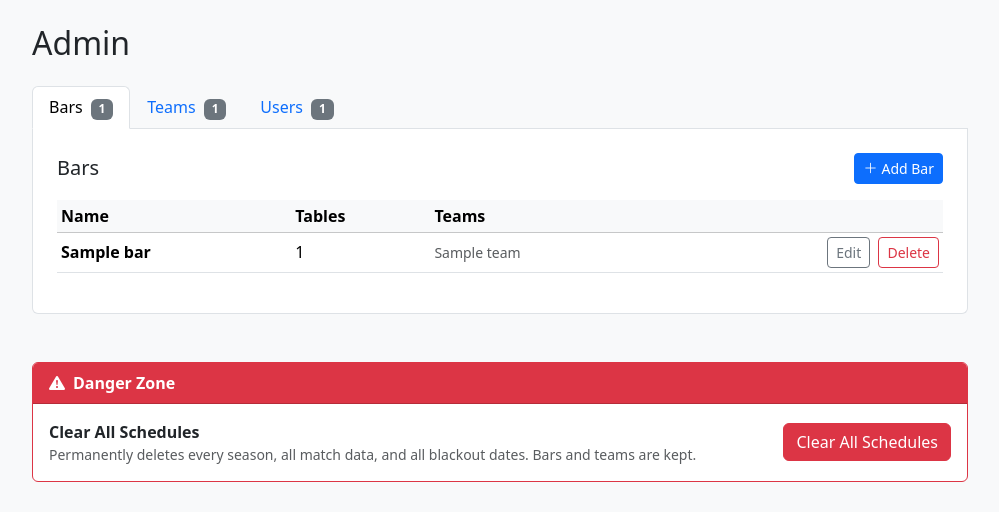
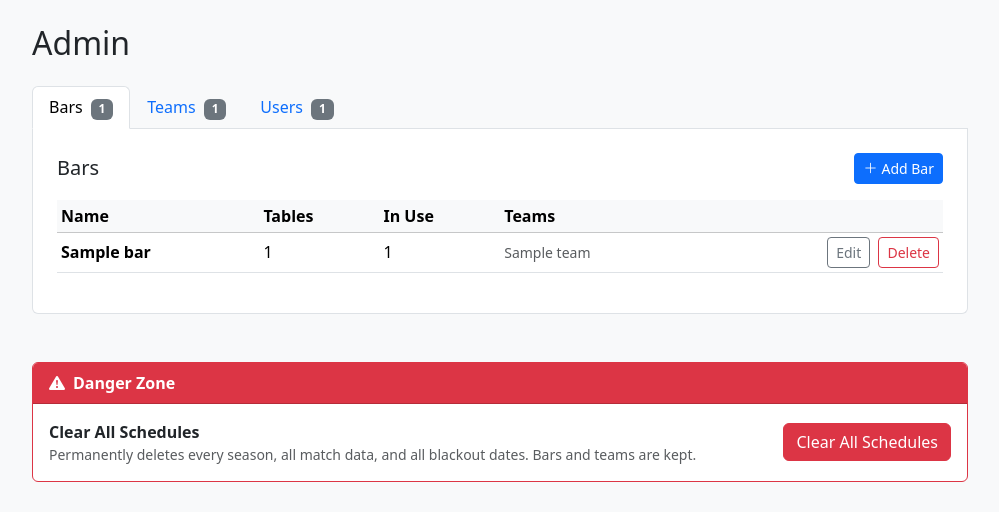
Before and after one commit to SomeClown/pool-league-scheduler, a Flask app: page /admin in a window 1280 px wide. Shown: the part 56-568 px from the top of the page, without its empty margins (140-1139 px from the left). Run offline with Flask 3, Linux system fonts and the light colour scheme; a user stored in the database is signed in; tables that the repository leaves empty hold one stand-in row (values such as "Sample post").

Commit message:
Add per-bar standing tables-in-use limit as hard cap for scheduling
Bars keep their permanent physical table count, but now also carry
tables_in_use: how many of those tables the league actually schedules
on (e.g. a bar with 3 tables that only ever gives the league 2). It is
set in the Add/Edit Bar modals on the admin page, clamped to the
physical count, and pulled down automatically if the physical count is
later reduced.

The per-season "tables in use this season" input now defaults to the
bar's standing limit and is hard-capped by it — a season can use fewer
tables but never more; raising the limit requires editing the bar.
Scheduler fallbacks switch from bar.tables to the standing limit.

Existing seasons are unaffected: they keep their stored SeasonBarCap
rows. Run flask db-migrate to add the column (backfilled to the
physical count for existing bars).

Co-Authored-By: Claude Fable 5 <noreply@anthropic.com>

```diff
--- a/app/__init__.py
+++ b/app/__init__.py
@@ -140,6 +140,11 @@ def _register_cli(app):
             ("seasons", "end_date",     "ALTER TABLE seasons ADD COLUMN end_date DATE"),
             ("users",   "is_superuser", "ALTER TABLE users ADD COLUMN is_superuser BOOLEAN NOT NULL DEFAULT 0"),
             ("teams",   "number",       "ALTER TABLE teams ADD COLUMN number INTEGER"),
+            ("bars",    "tables_in_use", "ALTER TABLE bars ADD COLUMN tables_in_use INTEGER"),
+            # Backfill: existing bars schedule on all their tables. Idempotent
+            # (WHERE IS NULL), so re-running this migration is harmless.
+            ("bars",    "tables_in_use (backfill)",
+             "UPDATE bars SET tables_in_use = tables WHERE tables_in_use IS NULL"),
         ]
         with app.app_context():
             with db.engine.connect() as conn:
--- a/app/main/routes.py
+++ b/app/main/routes.py
@@ -316,11 +316,14 @@ def season_new():
         bars_in_season = Bar.query.filter(Bar.id.in_(bar_ids)).all()
 
         # Store per-season table caps for each bar in this season.
-        # The submitted value is clamped to [1, bar.tables] so you can't
-        # accidentally cap to zero or exceed the bar's actual capacity.
+        # The bar's standing tables-in-use limit is a hard cap: the submitted
+        # value is clamped to [1, bar.tables_in_use], so a season can use
+        # fewer tables than the bar allows but never more. Raising the limit
+        # requires editing the bar itself in Admin.
         for bar in bars_in_season:
+            cap_limit   = bar.tables_in_use or bar.tables
             submitted   = request.form.get(f'bar_tables_{bar.id}', type=int)
-            tables_used = max(1, min(submitted, bar.tables)) if submitted is not None else bar.tables
+            tables_used = max(1, min(submitted, cap_limit)) if submitted is not None else cap_limit
             season.bar_caps.append(SeasonBarCap(bar_id=bar.id, tables_used=tables_used))
 
         schedule = generate_schedule(season, selected_teams, bars_in_season, num_rounds=num_rounds)
@@ -527,15 +530,20 @@ def bar_add():
     Requires a unique name and a table count (minimum 1). Duplicate names
     are rejected. Table count is clamped to at least 1 because a bar with
     zero tables is just a bar, and we have enough of those already.
+
+    'Tables in use' (how many tables the league schedules on) is optional
+    and clamped to [1, tables]; it defaults to the full table count.
     """
     name   = request.form.get('name', '').strip()
-    tables = request.form.get('tables', 1, type=int)
+    tables = max(1, request.form.get('tables', 1, type=int))
+    in_use = request.form.get('tables_in_use', type=int)
+    in_use = max(1, min(in_use, tables)) if in_use is not None else tables
     if not name:
         flash('Bar name is required.', 'danger')
     elif Bar.query.filter_by(name=name).first():
         flash(f'A bar named "{name}" already exists.', 'danger')
     else:
-        db.session.add(Bar(name=name, tables=max(1, tables)))
+        db.session.add(Bar(name=name, tables=tables, tables_in_use=in_use))
         db.session.commit()
         flash(f'"{name}" added.', 'success')
     return redirect(url_for('main.admin') + '#bars')
@@ -546,15 +554,21 @@ def bar_add():
 @admin_required
 def bar_edit(bar_id):
     """
-    Update an existing bar's name and/or table count.
+    Update an existing bar's name, table count, and/or tables in use.
 
-    Table count is clamped to a minimum of 1. Note that reducing a bar's
-    table count below what an active season's cap is set to won't automatically
-    update those caps — that's a you-problem to sort out manually.
+    Table count is clamped to a minimum of 1, and tables-in-use to
+    [1, tables] — so lowering the physical count automatically pulls the
+    in-use limit down with it. Note that reducing these below what an active
+    season's cap is set to won't automatically update those caps — that's
+    a you-problem to sort out manually.
     """
     bar        = Bar.query.get_or_404(bar_id)
     bar.name   = request.form.get('name', bar.name).strip() or bar.name
     bar.tables = max(1, request.form.get('tables', bar.tables, type=int))
+    in_use     = request.form.get('tables_in_use', type=int)
+    if in_use is None:
+        in_use = bar.tables_in_use or bar.tables
+    bar.tables_in_use = max(1, min(in_use, bar.tables))
     db.session.commit()
     flash(f'"{bar.name}" updated.', 'success')
     return redirect(url_for('main.admin') + '#bars')
--- a/app/models.py
+++ b/app/models.py
@@ -80,19 +80,23 @@ class Bar(db.Model):
     """
     Represents a physical bar / venue that hosts pool league matches.
 
-    Each bar has one or more pool tables, which determines how many matches
-    can be scheduled there simultaneously. Every team must belong to exactly
-    one home bar. Matches are always played at the home team's bar — away
-    teams travel to their opponent's venue.
+    Each bar has one or more pool tables. `tables` is the permanent physical
+    count; `tables_in_use` is how many of them the league actually schedules
+    on (a standing limit, e.g. a bar with 3 tables that only ever gives the
+    league 2). `tables_in_use` is a hard cap: per-season overrides can lower
+    it further but never exceed it. Every team must belong to exactly one
+    home bar. Matches are always played at the home team's bar — away teams
+    travel to their opponent's venue.
 
     A bar cannot be deleted while it still has teams assigned to it.
     """
 
     __tablename__ = 'bars'
 
-    id     = db.Column(db.Integer, primary_key=True)
-    name   = db.Column(db.String(100), nullable=False, unique=True)
-    tables = db.Column(db.Integer, nullable=False, default=1)
+    id            = db.Column(db.Integer, primary_key=True)
+    name          = db.Column(db.String(100), nullable=False, unique=True)
+    tables        = db.Column(db.Integer, nullable=False, default=1)
+    tables_in_use = db.Column(db.Integer, nullable=False, default=1)
 
     # All teams whose home venue is this bar.
     teams  = db.relationship('Team', backref='bar', lazy=True)
--- a/app/scheduler/algorithm.py
+++ b/app/scheduler/algorithm.py
@@ -71,7 +71,8 @@ def generate_schedule(season, teams, bars, num_rounds=None):
                 'bye':       Team | None,
             }
     """
-    # Per-season table caps: bar_id → tables_used (falls back to bar.tables if not set).
+    # Per-season table caps: bar_id → tables_used (falls back to the bar's
+    # standing tables_in_use limit if not set).
     bar_caps  = {cap.bar_id: cap.tables_used for cap in season.bar_caps}
     team_list = list(teams)
 
@@ -218,8 +219,10 @@ def _assign_home_away(pairs, bars, bar_caps, matchup_history, team_streaks):
         List of (home_team, away_team, bar_id) tuples.
     """
     # Build per-bar state tracking capacity and current load for this round.
+    # Fallback when a season has no cap row: the bar's standing tables_in_use
+    # limit (with bar.tables as a last resort for pre-migration rows).
     bar_state = {
-        b.id: {'capacity': bar_caps.get(b.id, b.tables), 'load': 0}
+        b.id: {'capacity': bar_caps.get(b.id, b.tables_in_use or b.tables), 'load': 0}
         for b in bars
     }
 
--- a/app/templates/main/admin.html
+++ b/app/templates/main/admin.html
@@ -43,6 +43,7 @@
           <tr>
             <th>Name</th>
             <th>Tables</th>
+            <th>In Use</th>
             <th class="d-none d-md-table-cell">Teams</th>
             <th></th>
           </tr>
@@ -52,6 +53,7 @@
           <tr>
             <td class="fw-semibold">{{ bar.name }}</td>
             <td>{{ bar.tables }}</td>
+            <td>{{ bar.tables_in_use or bar.tables }}</td>
             <td class="text-muted small d-none d-md-table-cell">
               {{ bar.teams | map(attribute='name') | join(', ') or '—' }}
             </td>
@@ -60,7 +62,8 @@
                       data-bs-toggle="modal" data-bs-target="#editBarModal"
                       data-id="{{ bar.id }}"
                       data-name="{{ bar.name }}"
-                      data-tables="{{ bar.tables }}">
+                      data-tables="{{ bar.tables }}"
+                      data-tables-in-use="{{ bar.tables_in_use or bar.tables }}">
                 Edit
               </button>
               <form method="POST" action="{{ url_for('main.bar_delete', bar_id=bar.id) }}"
@@ -250,9 +253,18 @@
             <label class="form-label">Bar Name</label>
             <input type="text" name="name" class="form-control" required autofocus>
           </div>
-          <div class="mb-1">
+          <div class="mb-3">
             <label class="form-label">Pool Tables</label>
             <input type="number" name="tables" class="form-control" value="1" min="1" required>
+          </div>
+          <div class="mb-1">
+            <label class="form-label">Tables Used for Scheduling</label>
+            <input type="number" name="tables_in_use" class="form-control"
+                   min="1" placeholder="same as tables">
+            <div class="form-text">
+              Standing limit on how many tables the league schedules here.
+              Leave blank to use all tables.
+            </div>
           </div>
         </div>
         <div class="modal-footer">
@@ -278,9 +290,17 @@
             <label class="form-label">Bar Name</label>
             <input type="text" name="name" id="editBarName" class="form-control" required>
           </div>
-          <div class="mb-1">
+          <div class="mb-3">
             <label class="form-label">Pool Tables</label>
             <input type="number" name="tables" id="editBarTables" class="form-control" min="1" required>
+          </div>
+          <div class="mb-1">
+            <label class="form-label">Tables Used for Scheduling</label>
+            <input type="number" name="tables_in_use" id="editBarTablesInUse"
+                   class="form-control" min="1" required>
+            <div class="form-text">
+              Standing limit on how many tables the league schedules here.
+            </div>
           </div>
         </div>
         <div class="modal-footer">
@@ -483,6 +503,7 @@
     const btn = e.relatedTarget;
     document.getElementById('editBarName').value = btn.dataset.name;
     document.getElementById('editBarTables').value = btn.dataset.tables;
+    document.getElementById('editBarTablesInUse').value = btn.dataset.tablesInUse;
     document.getElementById('editBarForm').action = '/admin/bars/' + btn.dataset.id + '/edit';
   });
 
```
Also changed, not shown: app/templates/main/season_new.html (+9 -4 lines).
